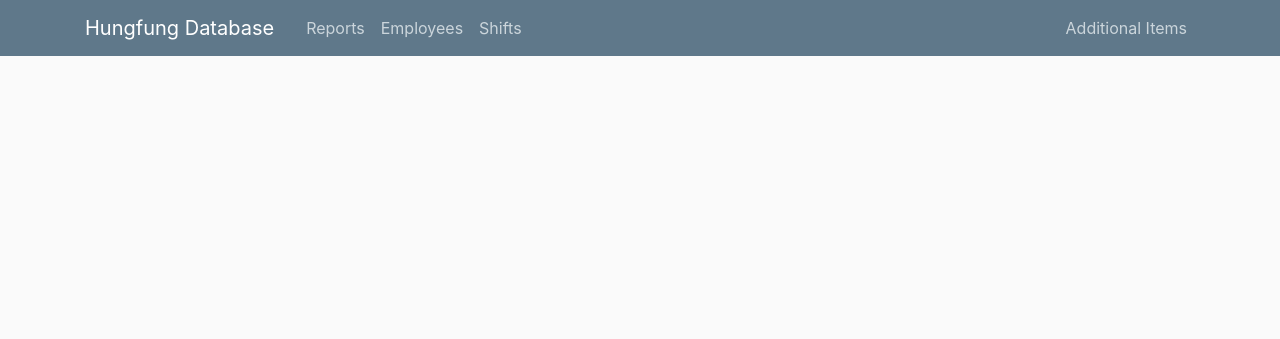
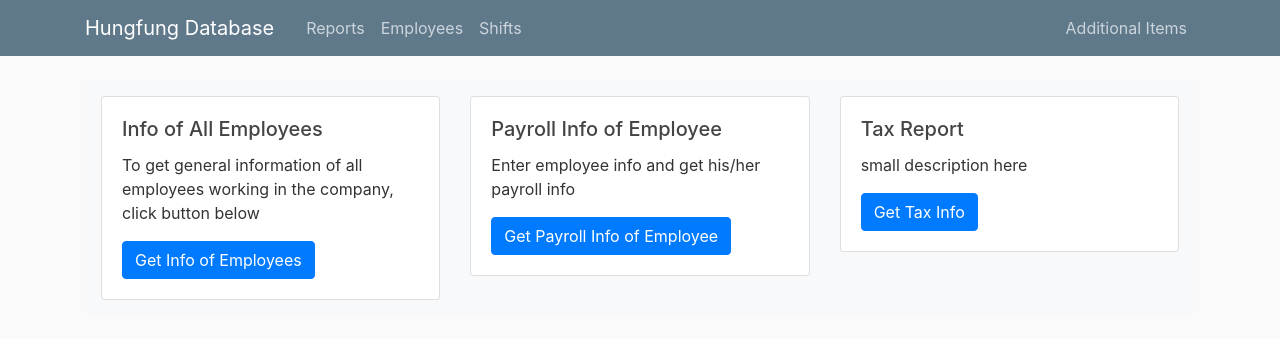
Before and after one commit to ShahramZaheri/cmpt354project, a Flask app: page /report in a window 1280 px wide. Shown: the top 339 px of the page. Run offline with Flask 2, Linux system fonts and the light colour scheme; data that the repository does not hold is empty; some libraries are stand-ins or nearby versions.

Commit message:
create some cards in report page

```diff
--- a/app.py
+++ b/app.py
@@ -34,12 +34,12 @@ def add_new_employee():
 
 @app.route('/report')
 def report():
-    conn = sqlite3.connect('hungfung.db')
-    conn.row_factory = dict_factory
-    c = conn.cursor()
-    c.execute("SELECT * FROM employee")
-    employees = c.fetchall()
-    return render_template('report.html', employees=employees)
+    # conn = sqlite3.connect('hungfung.db')
+    # conn.row_factory = dict_factory
+    # c = conn.cursor()
+    # c.execute("SELECT * FROM employee")
+    # employees = c.fetchall()
+    return render_template('report.html')
 
 
 @app.route('/employee/remove_employee', methods=['GET', 'POST'])
--- a/templates/report.html
+++ b/templates/report.html
@@ -1,14 +1,40 @@
 {% extends "layout.html" %}
 {% block content %}
-    {% for employee in employees %}
-        <article class="media content-section">
-          <div class="media-body">
-            <div class="article-metadata">
-              <a class="mr-2" href="#">{{ employee.fname }}</a>
-            </div>
-            <h2><a class="article-title" href="#">{{ employee.lname }}</a></h2>
-            <p class="article-content">{{ employee.mname }}</p>
-          </div>
-        </article>
-    {% endfor %}
+<div class="container m-auto p-3 bg-light">
+  <div class="row">
+
+    <div class="col-sm-4">
+      <div class="card">
+        <div class="card-body">
+          <h5 class="card-title">Info of All Employees </h5>
+            <p class="card-text"> To get general information of all employees working in
+              the company, click button below </p>
+          <a href="#" class="btn btn-primary"> Get Info of Employees</a>
+        </div>
+      </div>
+    </div>
+
+    <div class="col-sm-4">
+      <div class="card">
+        <div class="card-body">
+          <h5 class="card-title">Payroll Info of Employee</h5>
+            <p class="card-text">Enter employee info and get his/her payroll info</p>
+          <a href="#" class="btn btn-primary">Get Payroll Info of Employee</a>
+        </div>
+      </div>
+    </div>
+
+    <div class="col-sm-4">
+      <div class="card">
+        <div class="card-body">
+          <h5 class="card-title">Tax Report</h5>
+            <p class="card-text">small description here </p>
+          <a href="#" class="btn btn-primary">Get Tax Info</a>
+        </div>
+      </div>
+    </div>
+  </div>
+</div>
+
+
 {% endblock content %}
```
Also changed, not shown: templates/employee.html (+4 -4 lines).
